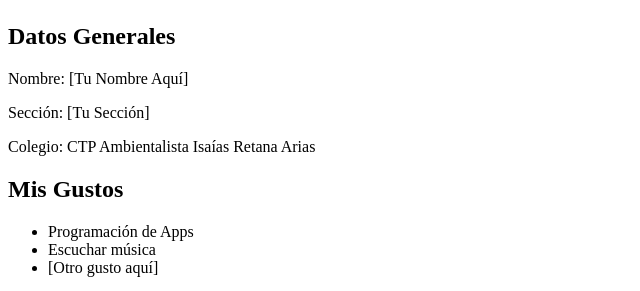
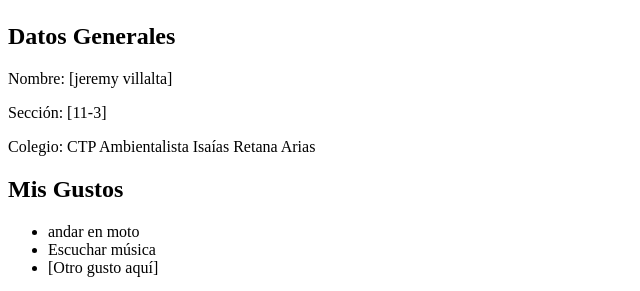
Before and after one commit to MemiV/Proyecto-Versionamiento-Jeremyvillalta, a plain HTML site: page index.html in a window 1280 px wide. Shown: the part 193-484 px from the top of the page, without its empty margins (0-640 px from the left). Drawn offline with Linux system fonts and the light colour scheme.

Commit message:
Update index.html

```diff
--- a/index.html
+++ b/index.html
@@ -10,13 +10,13 @@
     <img src="https://cdn-icons-png.flaticon.com/512/3135/3135715.png" width="150">
 
     <h2>Datos Generales</h2>
-    <p>Nombre: [Tu Nombre Aquí]</p>
-    <p>Sección: [Tu Sección]</p>
+    <p>Nombre: [jeremy villalta]</p>
+    <p>Sección: [11-3]</p>
     <p>Colegio: CTP Ambientalista Isaías Retana Arias</p>
 
     <h2>Mis Gustos</h2>
     <ul>
-        <li>Programación de Apps</li>
+        <li>andar en moto</li>
         <li>Escuchar música</li>
         <li>[Otro gusto aquí]</li>
     </ul>
```
